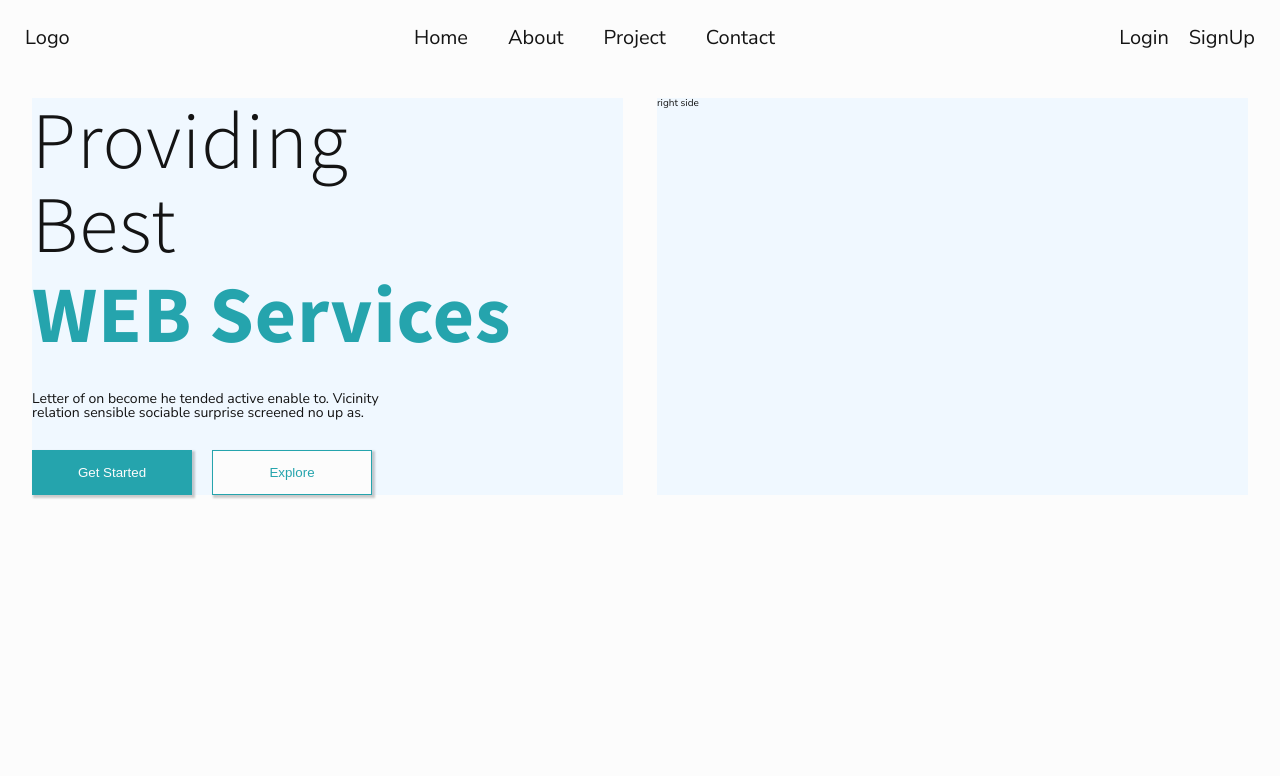
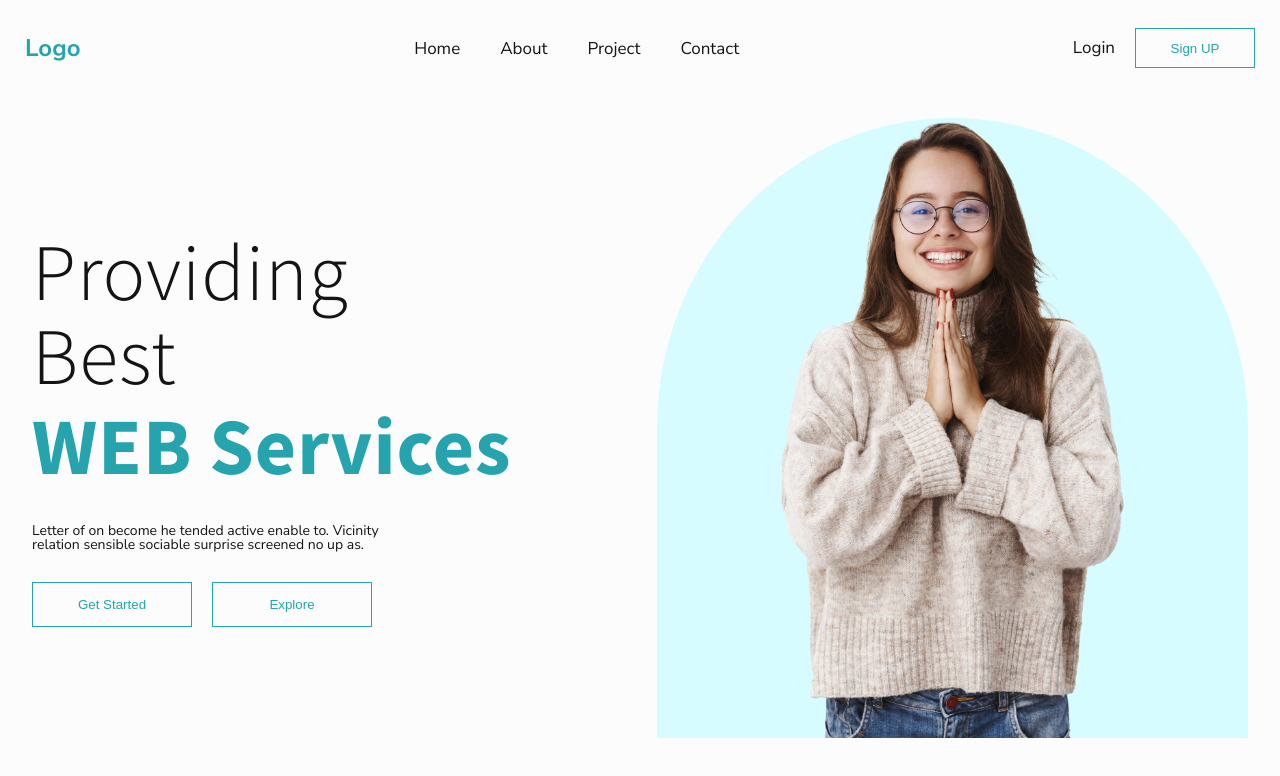
Before and after one commit to MostafaMohammadi1989/Portfolio-react-v1, a React (Create React App) app: page / in a window 1280 px wide. Shown: the top 776 px of the page. Built offline with nearby package versions, Linux system fonts and the light colour scheme.

Commit message:
completed hero section

```diff
--- a/src/App.css
+++ b/src/App.css
@@ -53,3 +53,48 @@
   line-height: 1.2;
   margin-bottom: 3.2rem;
 }
+
+.btn-small {
+  background-color: #fcfcfc;
+  border: 1px solid #25a4ad;
+  color: #25a4ad;
+  width: 12rem;
+  height: 4rem;
+}
+.btn-small:hover {
+  background-color: #25a4ad;
+  border: none;
+  color: #fcfcfc;
+  box-shadow: 2px 2px 2px 1px rgba(0, 0, 0, 0.2);
+}
+.btn-medium {
+  background-color: #fcfcfc;
+  border: 1px solid #25a4ad;
+  color: #25a4ad;
+  width: 16rem;
+  height: 4.5rem;
+}
+.btn-medium:hover {
+  background-color: #25a4ad;
+  border: none;
+  color: #fcfcfc;
+  box-shadow: 2px 2px 2px 1px rgba(0, 0, 0, 0.2);
+}
+
+.btn-right {
+  margin-left: 2rem;
+}
+
+.btn-large {
+  background-color: #fcfcfc;
+  border: 1px solid #25a4ad;
+  color: #25a4ad;
+  width: 20rem;
+  height: 4.5rem;
+}
+.btn-large:hover {
+  background-color: #25a4ad;
+  border: none;
+  color: #fcfcfc;
+  box-shadow: 2px 2px 2px 1px rgba(0, 0, 0, 0.2);
+}
--- /dev/null
+++ b/src/components/Layout/Buttons.css
@@ -0,0 +1,24 @@
+:root {
+  --primary: #25a4ad;
+}
+
+.btn {
+  width: 16rem;
+  height: 4.5rem;
+}
+.explore-btn,
+.started-btn {
+  box-shadow: 2px 2px 2px 1px rgba(0, 0, 0, 0.2);
+}
+.started-btn {
+  background-color: #25a4ad;
+  border: none;
+  color: #fcfcfc;
+}
+
+.explore-btn {
+  background-color: #fcfcfc;
+  border: 1px solid #25a4ad;
+  color: #25a4ad;
+  margin-left: 2rem;
+}
--- a/src/components/Layout/Hero.css
+++ b/src/components/Layout/Hero.css
@@ -4,10 +4,10 @@
 
 /* Left Side */
 .hero-left-side {
-  background-color: aliceblue;
-}
-.hero-right-side {
-  background-color: aliceblue;
+  /* background-color: aliceblue; */
+  display: flex;
+  flex-direction: column;
+  justify-content: center;
 }
 
 .hero-left-title {
@@ -35,23 +35,16 @@
 .hero-p {
   display: block;
 }
-.explore-btn,
-.started-btn {
-  width: 16rem;
-  height: 4.5rem;
-  box-shadow: 2px 2px 2px 1px rgba(0, 0, 0, 0.2);
-}
-.started-btn {
-  background-color: #25a4ad;
-  border: none;
-  color: #fcfcfc;
+
+/* Right Side */
+
+.hero-right-side {
+  background-color: #d7fcff;
+  border-radius: 50% 50% 0 0;
 }
 
-.explore-btn {
-  background-color: #fcfcfc;
-  border: 1px solid #25a4ad;
-  color: #25a4ad;
-  margin-left: 2rem;
+.hero-img {
+  height: 62rem;
+  display: flex;
+  margin: 0 auto;
 }
-
-/* Right Side */
--- a/src/components/Layout/Hero.js
+++ b/src/components/Layout/Hero.js
@@ -1,5 +1,6 @@
 import React from "react";
 import "../Layout/Hero.css";
+import HeroImg from "../img/Hero-img.png";
 
 const Hero = () => {
   return (
@@ -21,11 +22,13 @@ const Hero = () => {
             </p>
           </div>
           <div className="hero-buttons">
-            <button className="started-btn">Get Started</button>
-            <button className="explore-btn">Explore</button>
+            <button className="btn-medium">Get Started</button>
+            <button className="btn-medium btn-right">Explore</button>
           </div>
         </div>
-        <div className="hero-right-side">right side</div>
+        <div className="hero-right-side">
+          <img src={HeroImg} alt="A women standing" className="hero-img" />
+        </div>
       </div>
     </section>
   );
--- a/src/components/Navbar/Navbar.css
+++ b/src/components/Navbar/Navbar.css
@@ -2,6 +2,7 @@
   display: flex;
   flex-direction: row;
   justify-content: space-between;
+  align-items: center;
   max-width: 123rem;
   margin: auto;
   font-size: 2rem;
@@ -11,12 +12,18 @@
   padding: 0 2rem;
 }
 
+.logo {
+  font-size: 2.4rem;
+  color: #25a4ad;
+  text-decoration: none;
+  font-weight: 700;
+}
 .nav-item,
 .login,
-.signup,
-.logo {
+.signup {
   color: #141414;
   text-decoration: none;
+  font-size: 1.7rem;
 }
 
 .login {
--- a/src/components/Navbar/Navbar.js
+++ b/src/components/Navbar/Navbar.js
@@ -32,7 +32,7 @@ const Navbar = () => {
             Login
           </Link>
           <Link className="signup" to="/singup">
-            SignUp
+            <button className="btn-small">Sign UP</button>
           </Link>
         </div>
       </section>
```
Also changed, not shown: src/components/Layout/Buttons.js (added, +30 -0 lines), public/img/Hero-img.png (added), src/components/img/Hero-img.png (added).
